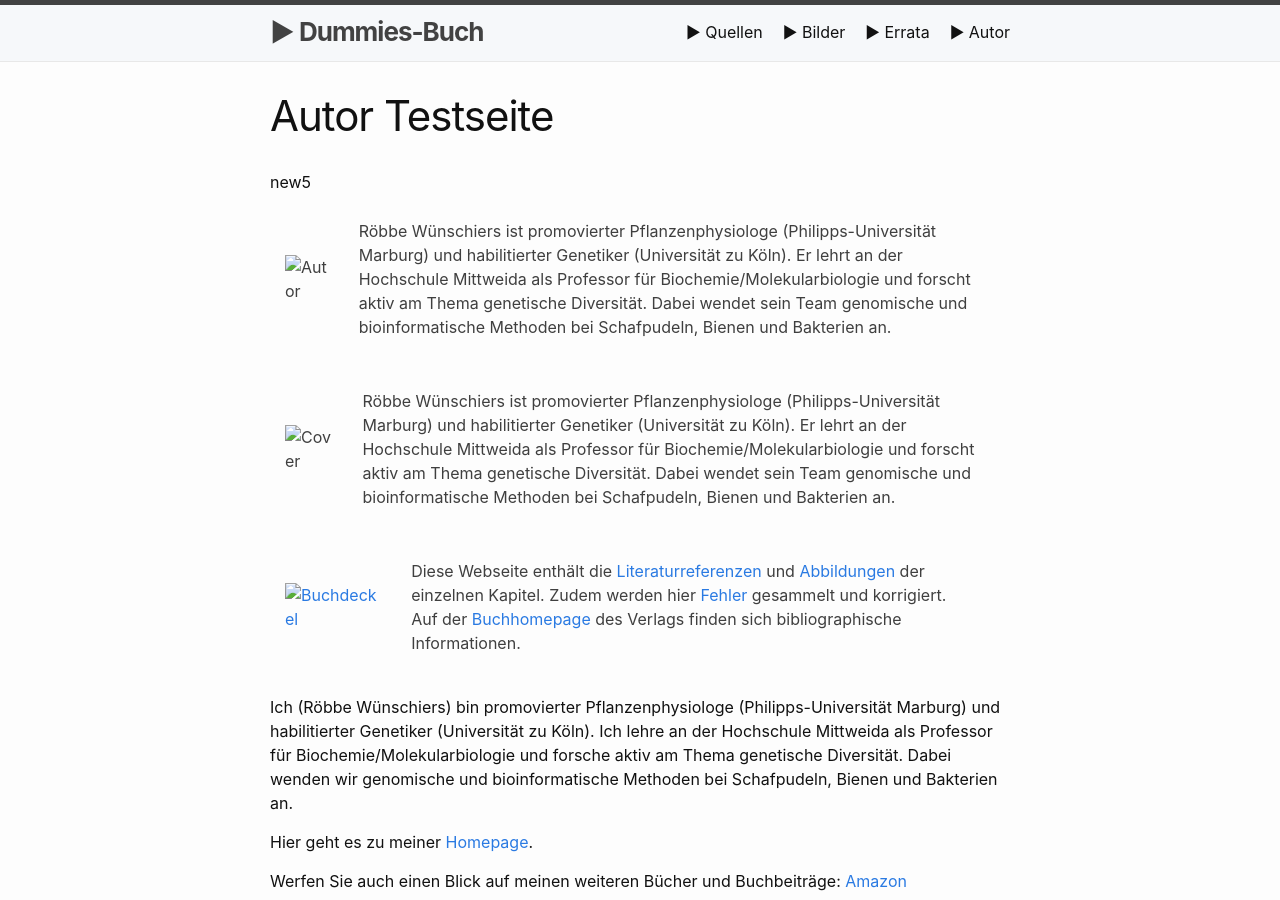
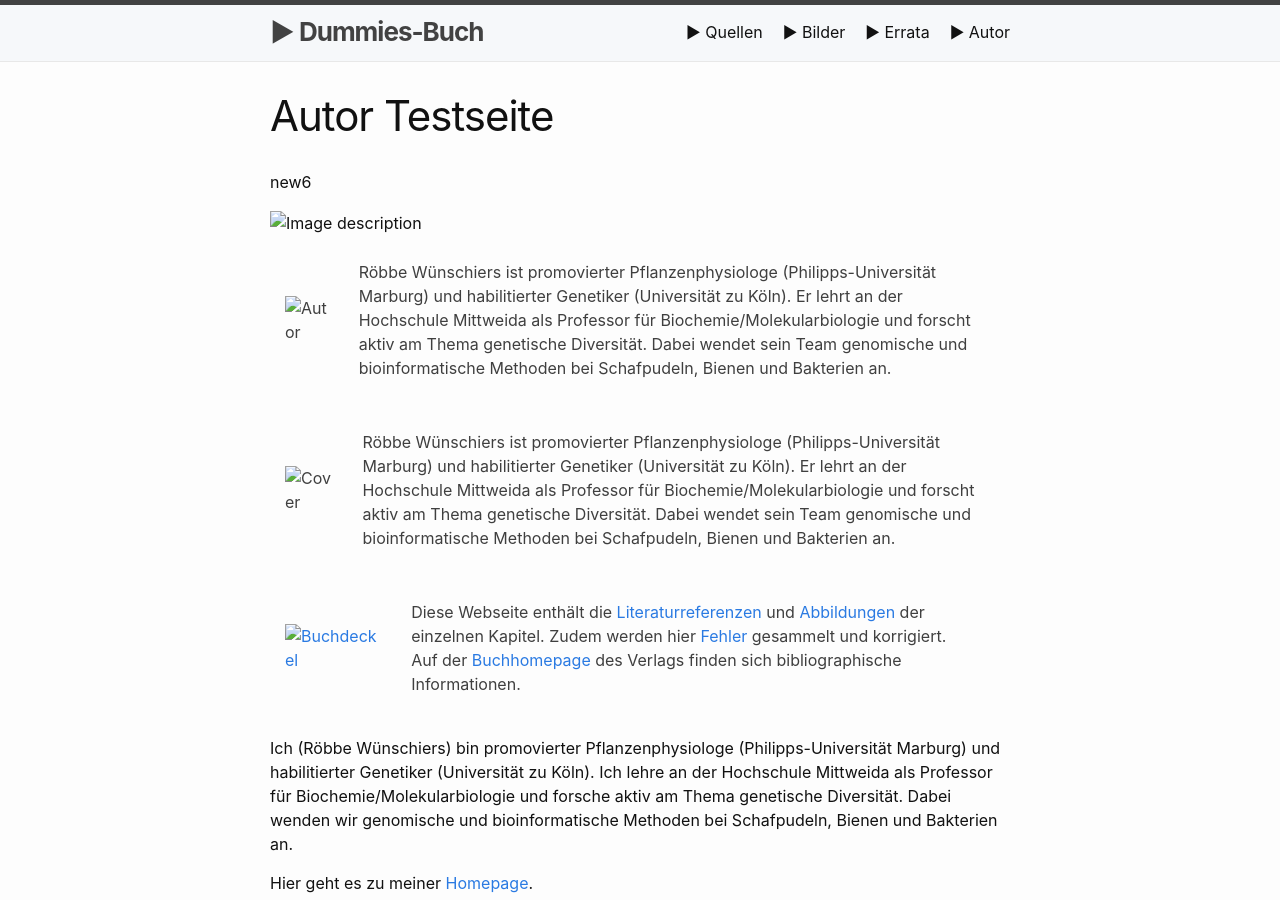
Before and after one commit to awkologist/dummie, a Jekyll site: the page built from autor-play.md, in a window 1280 px wide and 900 px high. Built offline with Jekyll 4.4.1, drawn with Linux system fonts in a browser that asks for light colours; Markdown is read by kramdown in place of the engine named in the settings.

Commit message:
Update autor-play.md

```diff
--- a/autor-play.md
+++ b/autor-play.md
@@ -3,7 +3,9 @@ layout: page
 title: Autor Testseite
 permalink: /autorplay/
 ---
-new5
+new6
+
+![Image description](rwsmall.png)
 
 <table>
   <tr>
```
